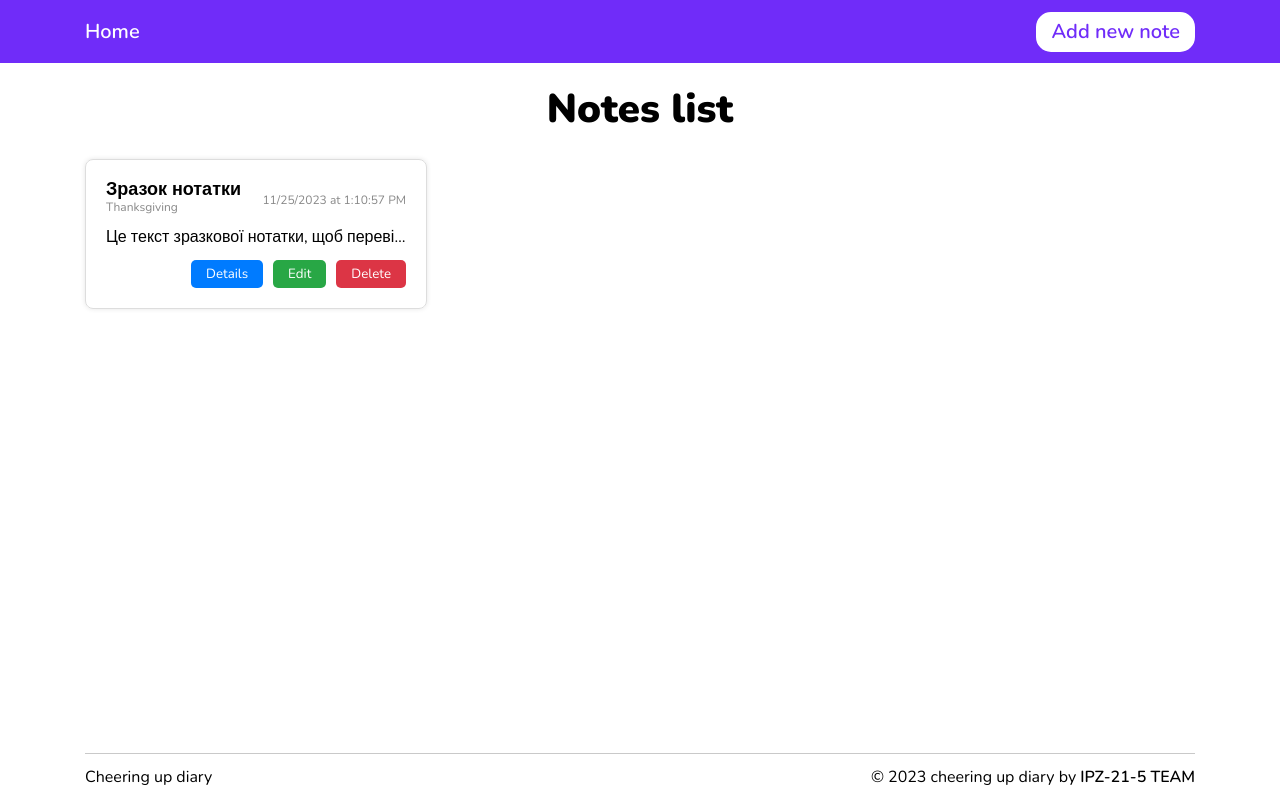
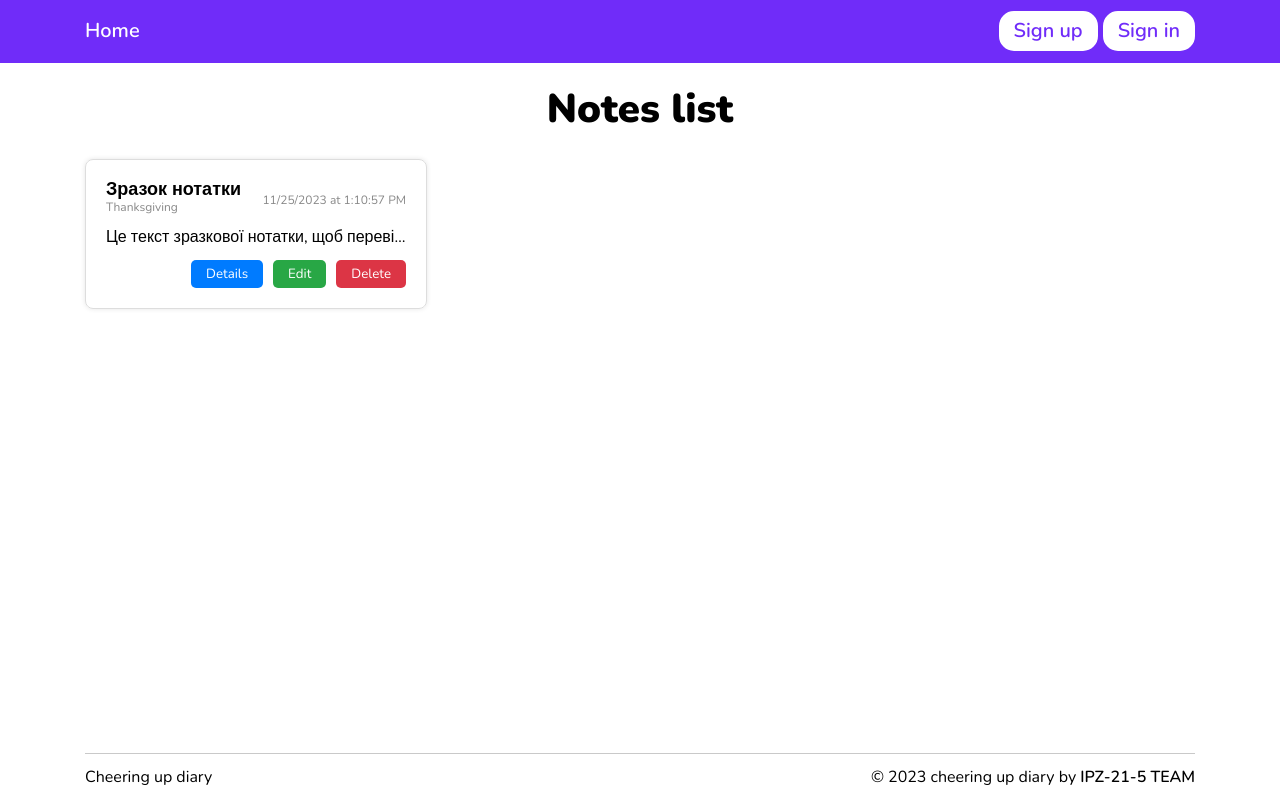
Before and after one commit to vladyslavgeyna/cheering-up-diary, a Next.js app: page / in a window 1280 px wide. Built offline with nearby package versions, Linux system fonts and the light colour scheme.

Commit message:
Add checking if user signed in on first website entry

```diff
--- a/src/app/layout.tsx
+++ b/src/app/layout.tsx
@@ -1,6 +1,7 @@
 import Container from '@/components/layout/container/Container'
 import Footer from '@/components/layout/footer/Footer'
 import Header from '@/components/layout/header/Header'
+import Wrapper from '@/components/layout/wrapper/Wrapper'
 import ReduxProvider from '@/store/ReduxProvider'
 import type { Metadata } from 'next'
 import { Nunito } from 'next/font/google'
@@ -22,13 +23,13 @@ export default function RootLayout({
 		<html lang='en'>
 			<body className={nunito.className}>
 				<ReduxProvider>
-					<div className='wrapper'>
+					<Wrapper>
 						<Header />
 						<main className='main'>
 							<Container>{children}</Container>
 						</main>
 						<Footer />
-					</div>
+					</Wrapper>
 				</ReduxProvider>
 			</body>
 		</html>
--- a/src/components/layout/header/Header.module.scss
+++ b/src/components/layout/header/Header.module.scss
@@ -9,6 +9,12 @@
 	color: #fff;
 	z-index: 50;
 }
+.nav {
+	height: 100%;
+	& > div {
+		height: 100%;
+	}
+}
 .navlink {
 	font-weight: 600;
 	font-size: 20px;
@@ -17,13 +23,14 @@
 	}
 }
 .block {
+	height: 100%;
 	display: flex;
 	align-items: center;
 	justify-content: space-between;
 	gap: 10px;
 }
 .linksWrapper {
-	gap: 15px;
+	gap: 5px;
 	display: flex;
 	align-items: center;
 }
--- a/src/components/layout/header/Header.tsx
+++ b/src/components/layout/header/Header.tsx
@@ -1,11 +1,21 @@
-import PrimaryLink from '@/components/ui/primary-link/PrimaryLink'
+'use client'
+import { useActions } from '@/hooks/useActions'
+import { useTypedSelector } from '@/hooks/useTypedSelector'
 import Link from 'next/link'
+import { redirect } from 'next/navigation'
 import Container from '../container/Container'
 import styles from './Header.module.scss'
 
 const Header = () => {
-	// this is just placeholder
-	const isAuthenticated = true
+	const { isAuthenticated, isCheckingAuthFinished, isLoading } =
+		useTypedSelector(state => state.user)
+
+	const { logout } = useActions()
+
+	const handleLogout = async () => {
+		logout()
+		redirect('/')
+	}
 
 	return (
 		<header className={styles.header}>
@@ -17,14 +27,35 @@ const Header = () => {
 						</Link>
 						<div className={styles.blockChild}>
 							<div className={styles.linksWrapper}>
-								{isAuthenticated ? (
-									<Link
-										className={styles.link}
-										href={'/note/create'}>
-										<span>Add new note</span>
-									</Link>
+								{isLoading || !isCheckingAuthFinished ? (
+									''
+								) : isAuthenticated ? (
+									<>
+										<Link
+											className={styles.link}
+											href={'/note/create'}>
+											<span>Add new note</span>
+										</Link>
+										<Link
+											onClick={handleLogout}
+											className={styles.link}
+											href={'/note/create'}>
+											<span>Logout</span>
+										</Link>
+									</>
 								) : (
-									<PrimaryLink href={'/'}>Log in</PrimaryLink>
+									<>
+										<Link
+											className={styles.link}
+											href={'/'}>
+											<span>Sign up</span>
+										</Link>
+										<Link
+											className={styles.link}
+											href={'/'}>
+											<span>Sign in</span>
+										</Link>
+									</>
 								)}
 							</div>
 						</div>
--- /dev/null
+++ b/src/components/layout/wrapper/Wrapper.tsx
@@ -0,0 +1,28 @@
+'use client'
+import { useActions } from '@/hooks/useActions'
+import { IUser } from '@/types/user.interface'
+import { FC, PropsWithChildren, useEffect } from 'react'
+
+const Wrapper: FC<PropsWithChildren> = ({ children }) => {
+	const { login, setIsCheckingAuthFinished } = useActions()
+
+	useEffect(() => {
+		const userJSON = localStorage.getItem('user')
+
+		let user = null
+
+		if (userJSON) {
+			user = JSON.parse(userJSON) as IUser
+		}
+
+		if (user) {
+			login(user)
+		}
+
+		setIsCheckingAuthFinished(true)
+	})
+
+	return <div className='wrapper'>{children}</div>
+}
+
+export default Wrapper
--- a/src/store/user/user.slice.ts
+++ b/src/store/user/user.slice.ts
@@ -7,6 +7,7 @@ interface IUserState {
 	error: string
 	user: IUser | null
 	isAuthenticated: boolean
+	isCheckingAuthFinished: boolean
 }
 
 const initialState: IUserState = {
@@ -14,6 +15,7 @@ const initialState: IUserState = {
 	error: '',
 	user: null,
 	isAuthenticated: false,
+	isCheckingAuthFinished: false,
 }
 
 export const userSlice = createSlice({
@@ -29,6 +31,9 @@ export const userSlice = createSlice({
 			state.user = null
 			state.isAuthenticated = false
 			localStorage.removeItem('user')
+		},
+		setIsCheckingAuthFinished: (state, action: PayloadAction<boolean>) => {
+			state.isCheckingAuthFinished = action.payload
 		},
 	},
 	extraReducers: builder => {
```
